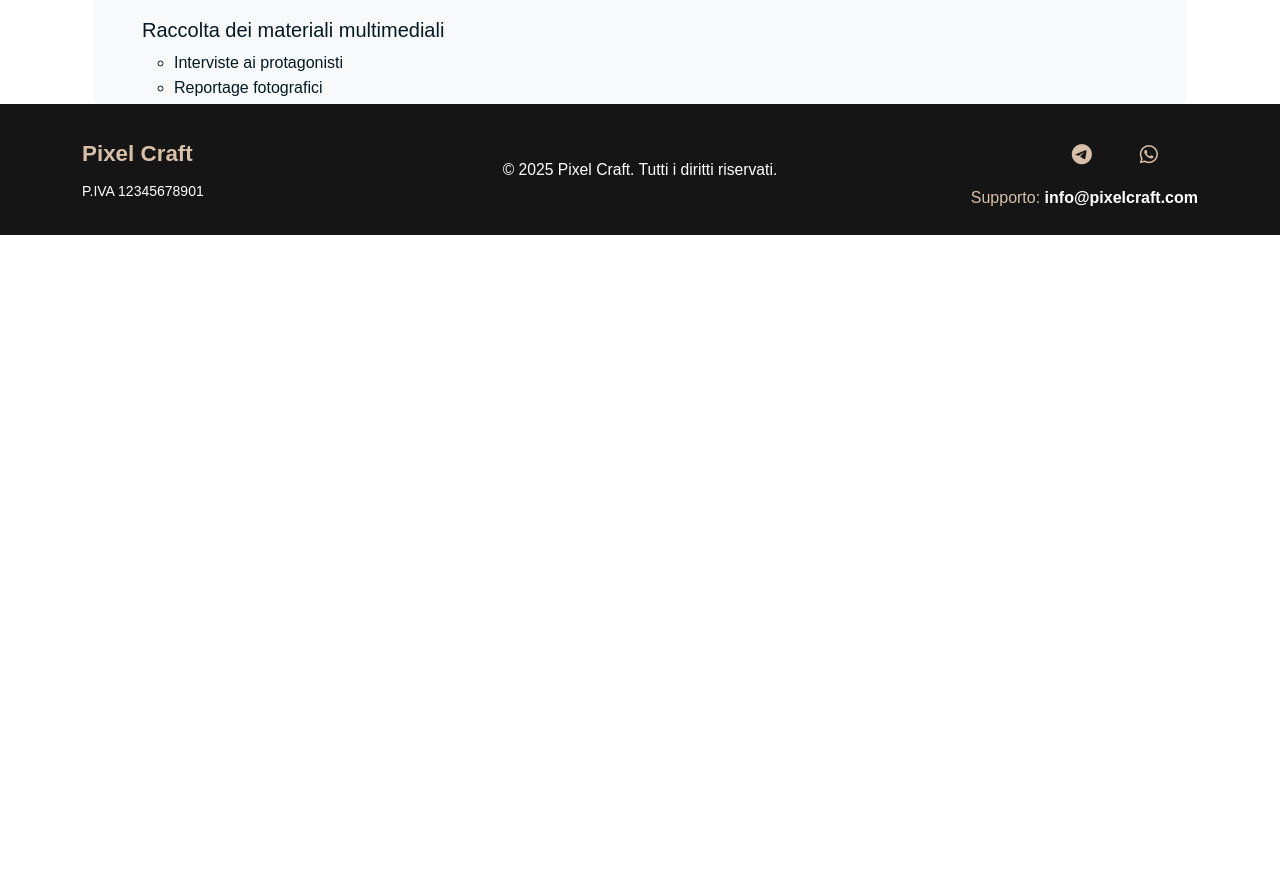
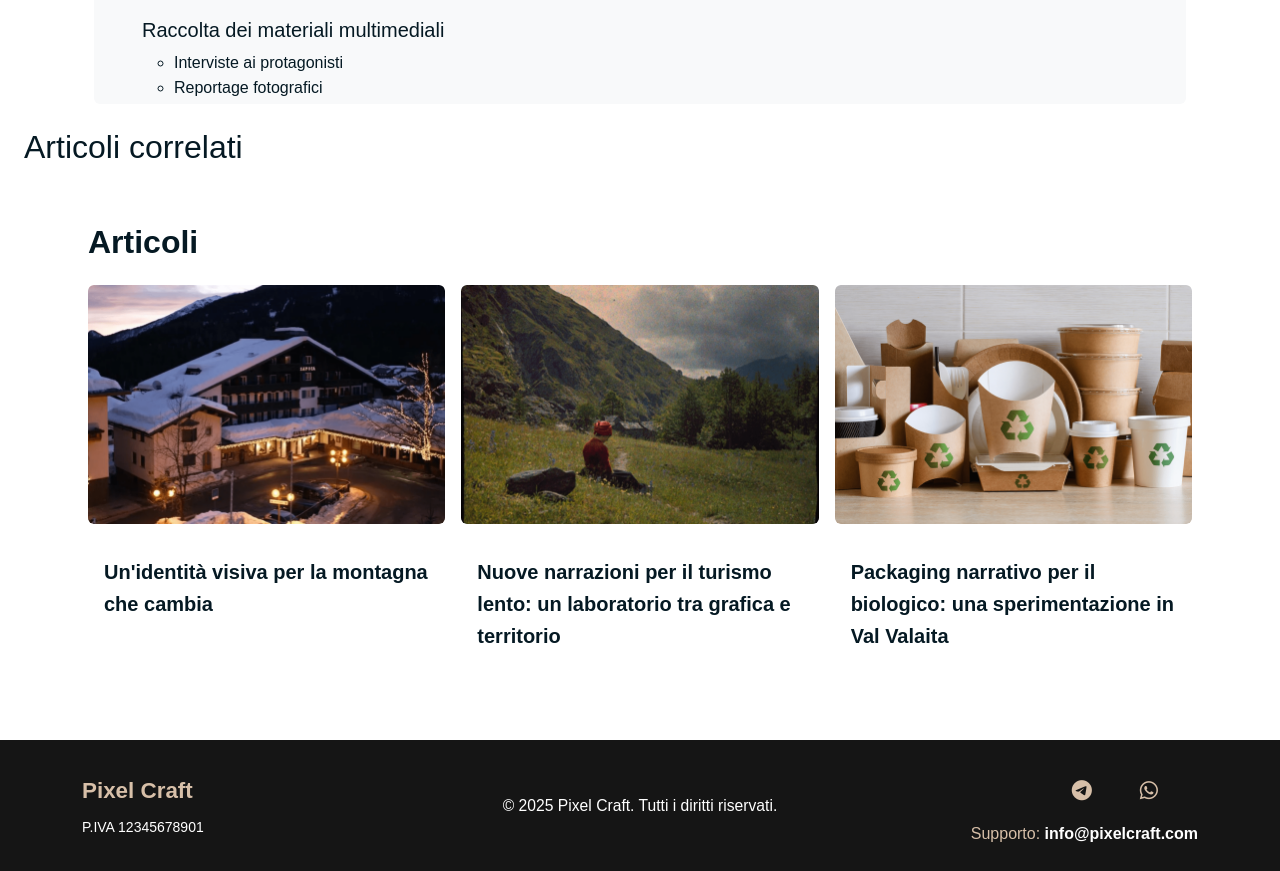
Before and after one commit to gsacco2000/Pixelcraft-Ecommerce, a Vue app: page /articolomaterieprime in a window 1280 px wide. Shown: the part 1586-2457 px from the top of the page. Before the commit the page ends 1821 px from the top, so only its background shows below. Built offline with nearby package versions, Linux system fonts and the light colour scheme; what bootstrap-vue-next would draw is missing.

Commit message:
prova per articoli correlati

```diff
--- /dev/null
+++ b/src/components/ArticleList.vue
@@ -0,0 +1,163 @@
+<template>
+  <section class="article-section mx-auto p-3 p-md-5" style="max-width: 1200px">
+    <h2 class="article-header fw-bold mb-4">Articoli</h2>
+    <div class="row g-3">
+      <div
+        v-for="articolo in articoli"
+        :key="articolo.id"
+        class="col-12 col-md-4"
+      >
+        <div
+          class="article h-100 d-flex flex-column align-items-center"
+          :class="{ visible: visibleArticles.includes(articolo.id) }"
+          ref="articleRefs"
+          :data-id="articolo.id"
+        >
+          <div class="article-image-wrapper w-100 mb-3 position-relative">
+            <img
+              :src="articolo.img"
+              :alt="articolo.alt"
+              class="img-fluid rounded"
+            />
+            <div class="overlay">
+              <div>
+                <strong>Categorie:</strong>
+                {{ articolo.categorie.join(", ") }}
+              </div>
+            </div>
+          </div>
+          <div class="article-title fs-5">
+            <router-link
+              v-if="articolo.link && articolo.link !== '#'"
+              :to="articolo.link"
+              :aria-label="'vai all\'articolo ' + articolo.titolo"
+              class="text-decoration-none"
+            >
+              {{ articolo.titolo }}
+            </router-link>
+            <span v-else class="fw-bold fs-5">{{ articolo.titolo }}</span>
+          </div>
+        </div>
+      </div>
+    </div>
+  </section>
+</template>
+
+<script>
+export default {
+  name: "ArticleList",
+  props: {
+    articoli: {
+      type: Array,
+      required: true,
+    },
+  },
+  data() {
+    return {
+      visibleArticles: [],
+    };
+  },
+  mounted() {
+    this.$nextTick(() => {
+      const options = { threshold: 0.2 };
+      const observer = new IntersectionObserver((entries) => {
+        entries.forEach((entry) => {
+          if (entry.isIntersecting) {
+            const articleId = Number(entry.target.getAttribute("data-id"));
+            if (!this.visibleArticles.includes(articleId)) {
+              this.visibleArticles.push(articleId);
+            }
+            observer.unobserve(entry.target);
+          }
+        });
+      }, options);
+
+      if (Array.isArray(this.$refs.articleRefs)) {
+        this.$refs.articleRefs.forEach((el) => {
+          observer.observe(el);
+        });
+      } else if (this.$refs.articleRefs) {
+        observer.observe(this.$refs.articleRefs);
+      }
+    });
+  },
+};
+</script>
+
+<style scoped>
+.article {
+  opacity: 0;
+  transform: translateY(20px);
+  transition: opacity 0.6s ease, transform 0.6s ease;
+}
+
+.article.visible {
+  opacity: 1;
+  transform: translateY(0);
+}
+
+.article-image-wrapper {
+  position: relative;
+  overflow: hidden;
+  border-radius: 0.3rem;
+}
+
+.article img {
+  width: 100%;
+  display: block;
+  height: auto;
+  transition: all 0.3s ease;
+  border-radius: 0.3rem;
+  object-fit: cover;
+}
+
+.overlay {
+  position: absolute;
+  top: 0;
+  left: 0;
+  width: 100%;
+  height: 100%;
+  background: rgba(0, 0, 0, 0.5);
+  color: #fff;
+  display: flex;
+  align-items: center;
+  justify-content: center;
+  text-align: center;
+  padding: 1rem;
+  opacity: 0;
+  transform: scale(0.95);
+  transition: opacity 0.4s ease-in-out, transform 0.4s ease-in-out;
+  pointer-events: none;
+  z-index: 2;
+}
+
+.overlay div {
+  text-shadow: 1px 1px 3px rgba(0, 0, 0, 0.6);
+}
+
+.article-image-wrapper:hover .overlay {
+  opacity: 1;
+  transform: scale(1);
+}
+
+.article-image-wrapper:hover img {
+  transform: scale(1.1);
+  filter: blur(2px) brightness(0.8);
+}
+
+.article-title,
+.article-title a {
+  color: var(--text);
+  margin-top: 0.5rem;
+  padding: 0.5rem 1rem 1rem;
+  font-weight: bold;
+  font-size: 1.2rem;
+  text-align: left;
+  text-decoration: none;
+}
+
+.article-title a:hover {
+  font-style: italic;
+  color: var(--text);
+}
+</style>
--- a/src/views/ArticoloMaterieprime.vue
+++ b/src/views/ArticoloMaterieprime.vue
@@ -240,10 +240,61 @@
       </div>
     </div>
   </main>
+
+  <div class="m-4">
+    <h2 class="text-start">Articoli correlati</h2>
+    <ArticleList :articoli="selectedArticles" />
+  </div>
 </template>
 
 <script>
+import ArticleList from "@/components/ArticleList.vue";
+
 export default {
   name: "ArticoloMaterieprime",
+  components: {
+    ArticleList,
+  },
+  data() {
+    return {
+      selectedArticles: [
+        {
+          id: 7,
+          img: "/img.journal/journalarticolo_identitavisiva.png",
+          alt: "Montagna innevata",
+          categorie: ["BRANDING TERRITORIALE"],
+          titolo: "Un'identità visiva per la montagna che cambia",
+          data: "FEBRUARY 01 2025",
+          autore: "GIULIA SACCO",
+          link: "#",
+          minutiLettura: 5,
+        },
+        {
+          id: 2,
+          img: "/img.journal/journalarticolo_nuovenarrazioni.png",
+          alt: "Ragazza in montagna",
+          categorie: ["TRAVEL & IDENTITY"],
+          titolo:
+            "Nuove narrazioni per il turismo lento: un laboratorio tra grafica e territorio",
+          data: "APRIL 18 2025",
+          autore: "JESSICA SCANO",
+          link: "#",
+          minutiLettura: 5,
+        },
+        {
+          id: 3,
+          img: "/img.journal/journalarticolo_packaging.png",
+          alt: "Vari tipi di imballaggi biologici per cibo e bevande",
+          categorie: ["DESIGN"],
+          titolo:
+            "Packaging narrativo per il biologico: una sperimentazione in Val Valaita",
+          data: "APRIL 04 2025",
+          autore: "JESSICA SCANO",
+          link: "#",
+          minutiLettura: 7,
+        },
+      ],
+    };
+  },
 };
 </script>
```
